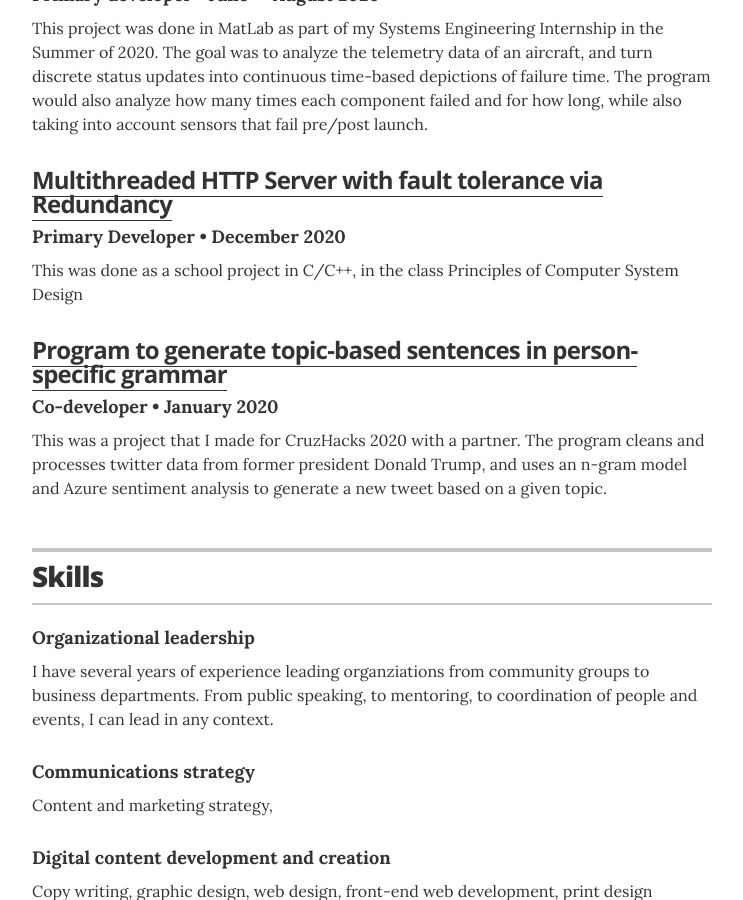
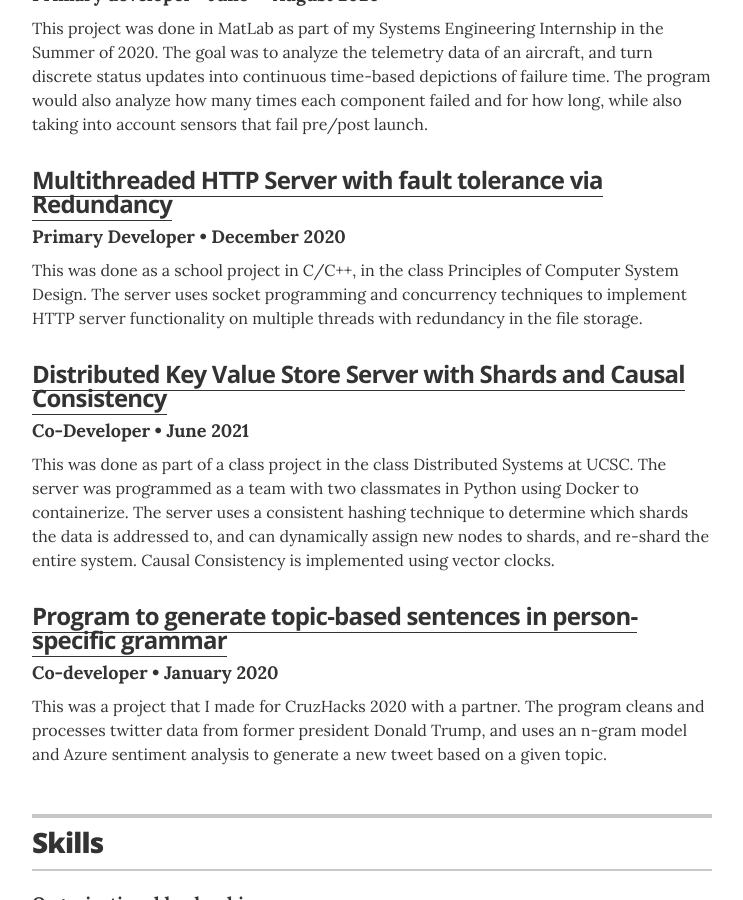
Before and after one commit to Garrett-Webb/Garrett-Webb.github.io, a Jekyll site: the page built from index.html, in a window 1280 px wide and 900 px high, scrolled down 1872 px. Shown: the whole window, without its empty margins (268-1011 px from the left). Built offline with Jekyll 4.4.1, drawn with Linux system fonts in a browser that asks for light colours.

Commit message:
adding shard project to projects

```diff
--- a/_data/projects.yml
+++ b/_data/projects.yml
@@ -17,7 +17,13 @@
   role: Primary Developer
   duration: December 2020
   url: "https://github.com/Garrett-Webb/httpserver-in-c"
-  description: This was done as a school project in C/C++, in the class Principles of Computer System Design
+  description: This was done as a school project in C/C++, in the class Principles of Computer System Design. The server uses socket programming and concurrency techniques to implement HTTP server functionality on multiple threads with redundancy in the file storage.
+
+- project: Distributed Key Value Store Server with Shards and Causal Consistency
+  role: Co-Developer
+  duration: June 2021
+  url: "https://github.com/Garrett-Webb/Sharded-CausallyConsistent-KVstore"
+  description: This was done as part of a class project in the class Distributed Systems at UCSC. The server was programmed as a team with two classmates in Python using Docker to containerize. The server uses a consistent hashing technique to determine which shards the data is addressed to, and can dynamically assign new nodes to shards, and re-shard the entire system. Causal Consistency is implemented using vector clocks.
 
 - project: Program to generate topic-based sentences in person-specific grammar
   role: Co-developer
```
